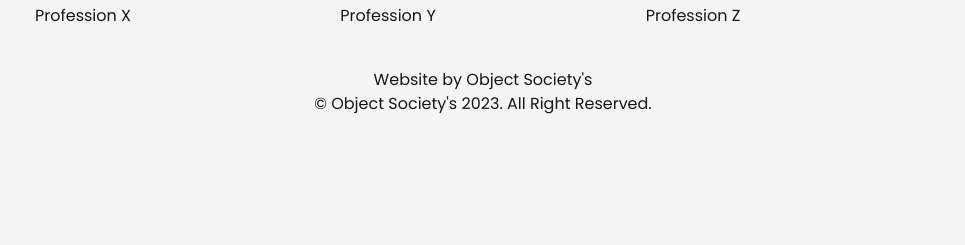
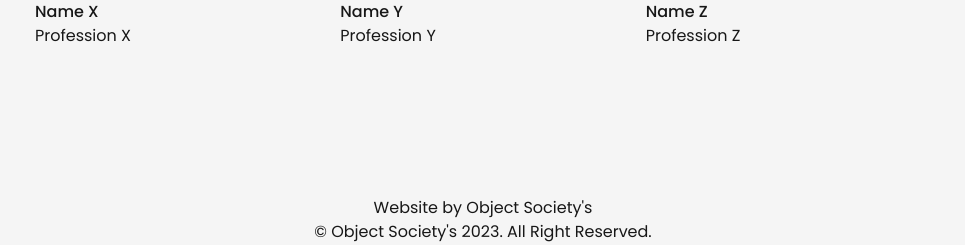
Before and after one commit to fiquell/comsoons, a React (Vite) app: page / in a window 1280 px wide. Shown: the part 1532-1777 px from the top of the page, without its empty margins (157-1122 px from the left). Before the commit the page ends 1652 px from the top, so only its background shows below. Built offline with nearby package versions, Linux system fonts and the light colour scheme.

Commit message:
fixes element height

```diff
--- a/src/routes/Home.tsx
+++ b/src/routes/Home.tsx
@@ -21,7 +21,7 @@
           NOTIFY ME
         </Link>
       </div>
-      <div className="flex min-h-screen flex-col items-center">
+      <div className="flex min-h-screen flex-col items-center justify-center">
         <p className="mb-24 font-serif text-5xl md:text-6xl lg:text-7xl">
           Meet our team of creators, designers, and problem solvers.
         </p>
@@ -46,7 +46,7 @@
           })}
         </div>
       </div>
-      <div className="mb-1 mt-24 text-center md:mt-0">
+      <div className="mb-1 mt-32 text-center">
         <p>Website by Object Society's</p>
         <p>
           &copy; Object Society's {new Date().getFullYear()}. All Right
```
